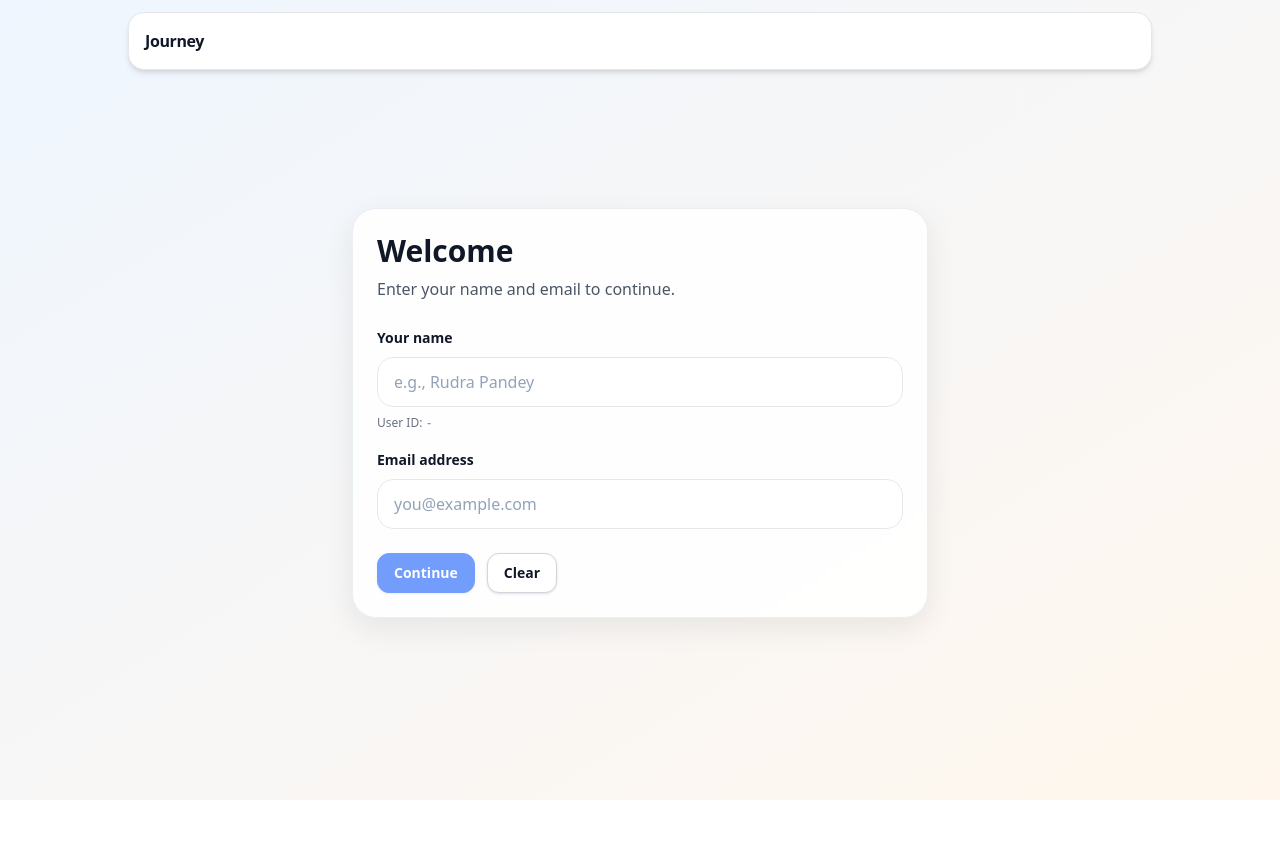
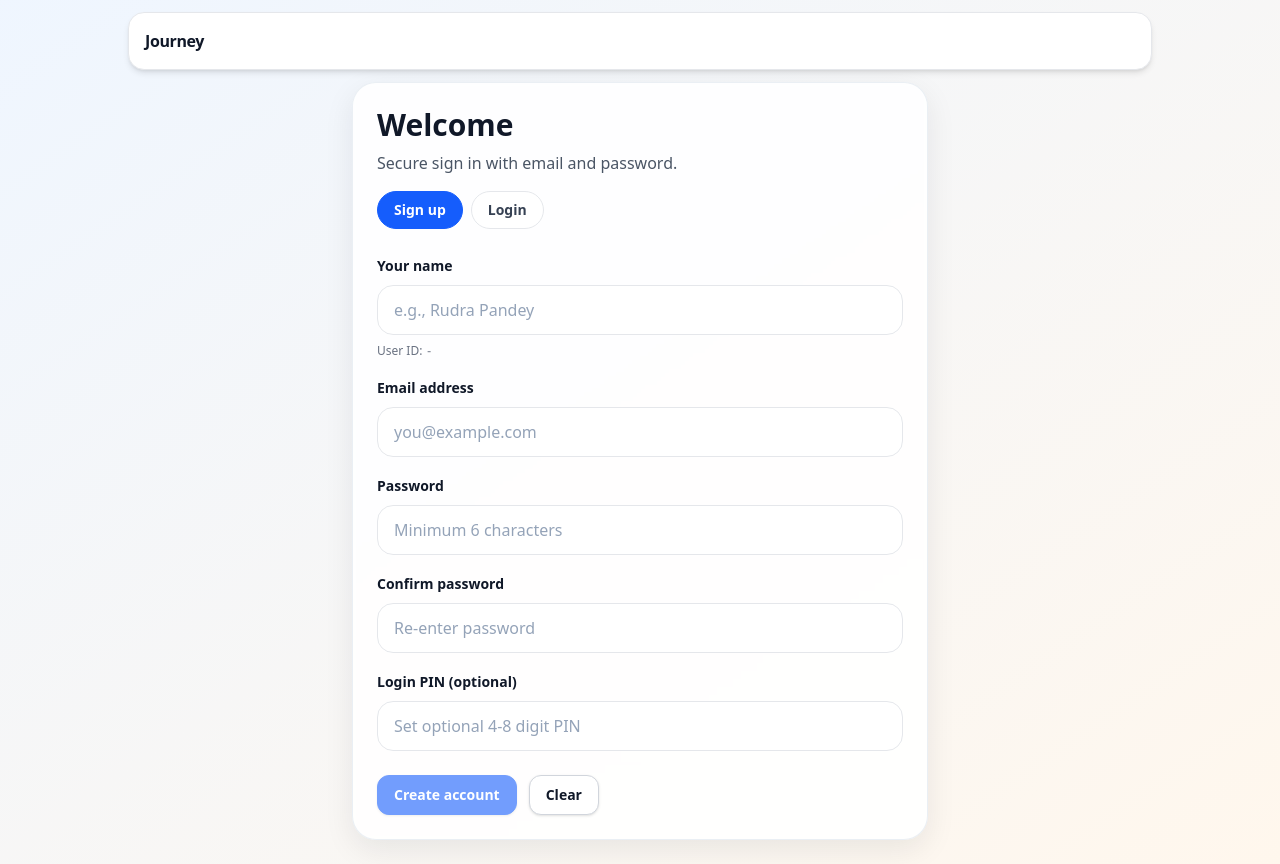
Before and after one commit to prudra1723/journey-beta, a React (Vite) app: page / in a window 1280 px wide. Before the commit the page ends 800 px from the top, so only its background shows below. Built offline with nearby package versions, Linux system fonts and the light colour scheme; no server answers.

Commit message:
Add email/password auth with verification and optional PIN

```diff
--- a/src/lib/auth.ts
+++ b/src/lib/auth.ts
@@ -5,6 +5,36 @@ export async function signInAnonymously() {
   const { data, error } = await supabase.auth.signInAnonymously();
   if (error) throw error;
   return data; // { user, session }
+}
+
+export async function signUpWithEmailPassword(
+  email: string,
+  password: string,
+) {
+  const normalizedEmail = email.trim().toLowerCase();
+  const redirectTo =
+    typeof window !== "undefined"
+      ? `${window.location.origin}/`
+      : undefined;
+  const { data, error } = await supabase.auth.signUp({
+    email: normalizedEmail,
+    password,
+    options: {
+      emailRedirectTo: redirectTo,
+    },
+  });
+  if (error) throw error;
+  return data;
+}
+
+export async function signInWithEmailPassword(email: string, password: string) {
+  const normalizedEmail = email.trim().toLowerCase();
+  const { data, error } = await supabase.auth.signInWithPassword({
+    email: normalizedEmail,
+    password,
+  });
+  if (error) throw error;
+  return data;
 }
 
 export async function getAuthSession() {
@@ -19,13 +49,15 @@ export async function ensureProfile(
   userId: string,
   displayName?: string,
   email?: string,
+  loginPin?: string,
 ) {
   const name = displayName?.trim() || "User";
   const emailValue = email?.trim();
+  const pinValue = loginPin?.trim();
 
   const { data: existing, error: findErr } = await supabase
     .from("profiles")
-    .select("id,display_name")
+    .select("id,display_name,email,login_pin")
     .eq("id", userId)
     .maybeSingle();
   if (findErr) throw findErr;
@@ -35,11 +67,13 @@ export async function ensureProfile(
       display_name: string;
       name_key: string;
       email?: string | null;
+      login_pin?: string | null;
     } = {
       display_name: name,
       name_key: normalizeName(name),
     };
     if (emailValue) updatePayload.email = emailValue;
+    if (pinValue) updatePayload.login_pin = pinValue;
 
     const { data: updated, error: updateErr } = await supabase
       .from("profiles")
@@ -56,12 +90,14 @@ export async function ensureProfile(
     display_name: string;
     name_key: string;
     email?: string | null;
+    login_pin?: string | null;
   } = {
     id: userId,
     display_name: name,
     name_key: normalizeName(name),
   };
   if (emailValue) insertPayload.email = emailValue;
+  if (pinValue) insertPayload.login_pin = pinValue;
 
   const { data: created, error: insertErr } = await supabase
     .from("profiles")
@@ -76,7 +112,7 @@ export async function ensureProfile(
 export async function getProfile(userId: string) {
   const { data, error } = await supabase
     .from("profiles")
-    .select("id,display_name")
+    .select("id,display_name,email,login_pin")
     .eq("id", userId)
     .maybeSingle();
 
--- a/src/pages/Start.tsx
+++ b/src/pages/Start.tsx
@@ -2,7 +2,14 @@ import { useMemo, useState } from "react";
 import { Link } from "react-router-dom";
 import { Card } from "../components/ui/Card";
 import { Button } from "../components/ui/Button";
-import { ensureProfile, getAuthSession, signInAnonymously } from "../lib/auth";
+import {
+  ensureProfile,
+  getAuthSession,
+  getProfile,
+  signInWithEmailPassword,
+  signOut,
+  signUpWithEmailPassword,
+} from "../lib/auth";
 import { setSessionFromProfile } from "../lib/session";
 import { createGroup, getGroupByCode, joinGroup } from "../lib/appDb";
 
@@ -26,8 +33,14 @@ export function Start({ onDone }: { onDone: (groupId?: string) => void }) {
     initialCode ? "join" : "create",
   );
   const [stage, setStage] = useState<"identity" | "group">("identity");
+  const [authMode, setAuthMode] = useState<"signup" | "login">("signup");
   const [name, setName] = useState("");
   const [email, setEmail] = useState("");
+  const [password, setPassword] = useState("");
+  const [confirmPassword, setConfirmPassword] = useState("");
+  const [pin, setPin] = useState("");
+  const [authUserId, setAuthUserId] = useState<string | null>(null);
+  const [authNotice, setAuthNotice] = useState<string | null>(null);
   const [groupName, setGroupName] = useState("");
   const [inviteCode, setInviteCode] = useState(initialCode);
 
@@ -45,8 +58,16 @@ export function Start({ onDone }: { onDone: (groupId?: string) => void }) {
     () => /^[^\s@]+@[^\s@]+\.[^\s@]+$/.test(emailKey),
     [emailKey],
   );
+  const passwordValid = password.length >= 6;
+  const pinValid = pin.trim().length === 0 || /^\d{4,8}$/.test(pin.trim());
 
-  const canContinueIdentity = !keyIssue && name.trim().length >= 2 && emailValid;
+  const canContinueIdentity =
+    !keyIssue &&
+    name.trim().length >= 2 &&
+    emailValid &&
+    passwordValid &&
+    pinValid &&
+    (authMode === "login" || confirmPassword === password);
   const canContinueGroup =
     !keyIssue &&
     name.trim().length >= 2 &&
@@ -64,10 +85,79 @@ export function Start({ onDone }: { onDone: (groupId?: string) => void }) {
     return Promise.race([p, timeout]);
   };
 
-  function handleIdentityContinue() {
+  async function handleIdentityContinue() {
     if (!canContinueIdentity || busy) return;
-    setError(null);
-    setStage("group");
+    try {
+      setBusy(true);
+      setError(null);
+      setAuthNotice(null);
+      const trimmedName = name.trim();
+      const normalizedEmail = email.trim().toLowerCase();
+      const pinValue = pin.trim();
+
+      setStep(`auth:${authMode}`);
+      let userId: string | null = null;
+
+      if (authMode === "signup") {
+        const signup = await withTimeout(
+          signUpWithEmailPassword(normalizedEmail, password),
+          "Sign up",
+        );
+        const signupUserId =
+          signup.user?.id ?? signup.session?.user?.id ?? null;
+        if (!signupUserId) {
+          throw new Error("Sign up failed.");
+        }
+
+        if (!signup.session) {
+          setAuthNotice(
+            "Verification email sent. Verify your email, then sign in to continue.",
+          );
+          setAuthMode("login");
+          setStep("auth:verify_email");
+          return;
+        }
+        userId = signupUserId;
+      } else {
+        const signin = await withTimeout(
+          signInWithEmailPassword(normalizedEmail, password),
+          "Sign in",
+        );
+        userId = signin.user?.id ?? signin.session?.user?.id ?? null;
+      }
+
+      if (!userId) throw new Error("Authentication failed.");
+
+      // Enforce optional PIN for returning accounts.
+      const existingProfile = await withTimeout(getProfile(userId), "Profile load");
+      const existingPin =
+        (existingProfile as { login_pin?: string | null } | null)?.login_pin ??
+        null;
+      if (authMode === "login" && existingPin && pinValue !== existingPin) {
+        await signOut();
+        throw new Error("Invalid PIN. Enter the correct login PIN.");
+      }
+
+      setStep("profile:ensure");
+      const profile = await withTimeout(
+        ensureProfile(
+          userId,
+          trimmedName,
+          normalizedEmail,
+          pinValue || undefined,
+        ),
+        "Profile setup",
+      );
+      setSessionFromProfile(profile.id, profile.display_name ?? trimmedName);
+      setAuthUserId(profile.id);
+      setStage("group");
+      setStep("auth:ready");
+    } catch (err: any) {
+      setStep("error");
+      setError(err?.message || "Could not authenticate.");
+    } finally {
+      setBusy(false);
+    }
   }
 
   async function handleGroupContinue() {
@@ -97,43 +187,32 @@ export function Start({ onDone }: { onDone: (groupId?: string) => void }) {
           throw new Error("Invalid invite code.");
         }
         setNameHint(
-          "Joining creates a new device session (names can be reused).",
+          "Joining keeps your verified account and existing profile data.",
         );
       }
 
-      // ✅ Reuse existing session if present; only create a new anon session if needed
+      // Ensure authenticated user id exists (identity step should set it).
       setStep("auth:checkSession");
-      const sessionRes = await withTimeout(getAuthSession(), "Session check");
-      const existingUserId = sessionRes?.data?.session?.user?.id ?? null;
-
-      let authUserId = existingUserId;
-      if (!authUserId) {
-        setStep("auth:signInAnonymously");
-        const auth = await withTimeout(signInAnonymously(), "Guest login");
-        authUserId = auth?.user?.id ?? auth?.session?.user?.id ?? null;
+      let currentUserId = authUserId;
+      if (!currentUserId) {
+        const sessionRes = await withTimeout(getAuthSession(), "Session check");
+        currentUserId = sessionRes?.data?.session?.user?.id ?? null;
       }
-      if (!authUserId) throw new Error("Anonymous login failed");
-
-      // ✅ Ensure profile (should be UPSERT in auth.ts)
-      setStep("profile:ensure");
-      const profile = await withTimeout(
-        ensureProfile(authUserId, trimmedName, email.trim()),
-        "Profile setup",
-      );
-
-      setSessionFromProfile(profile.id, profile.display_name ?? trimmedName);
+      if (!currentUserId) {
+        throw new Error("Login required. Please sign in first.");
+      }
 
       // ✅ Create or Join group
       setStep(mode === "create" ? "group:create" : "group:join");
       let group: { id: string } | null = null;
       if (mode === "create") {
         group = await withTimeout(
-          createGroup(groupName.trim(), authUserId),
+          createGroup(groupName.trim(), currentUserId),
           "Create group",
         );
       } else {
         group = await withTimeout(
-          joinGroup(inviteCode.trim(), authUserId, trimmedName),
+          joinGroup(inviteCode.trim(), currentUserId, trimmedName),
           "Join group",
         );
       }
@@ -173,8 +252,35 @@ export function Start({ onDone }: { onDone: (groupId?: string) => void }) {
                   Welcome
                 </div>
                 <p className="mt-2 text-gray-600">
-                  Enter your name and email to continue.
+                  Secure sign in with email and password.
                 </p>
+
+                <div className="mt-4 flex gap-2">
+                  <button
+                    type="button"
+                    onClick={() => setAuthMode("signup")}
+                    className={[
+                      "px-4 py-2 rounded-full border text-sm font-semibold",
+                      authMode === "signup"
+                        ? "bg-blue-600 text-white border-blue-600"
+                        : "bg-white border-gray-200 text-gray-700",
+                    ].join(" ")}
+                  >
+                    Sign up
+                  </button>
+                  <button
+                    type="button"
+                    onClick={() => setAuthMode("login")}
+                    className={[
+                      "px-4 py-2 rounded-full border text-sm font-semibold",
+                      authMode === "login"
+                        ? "bg-blue-600 text-white border-blue-600"
+                        : "bg-white border-gray-200 text-gray-700",
+                    ].join(" ")}
+                  >
+                    Login
+                  </button>
+                </div>
 
                 <div className="mt-6 space-y-4">
                   <div>
@@ -210,6 +316,68 @@ export function Start({ onDone }: { onDone: (groupId?: string) => void }) {
                       </div>
                     )}
                   </div>
+
+                  <div>
+                    <label className="text-sm font-semibold text-gray-900">
+                      Password
+                    </label>
+                    <input
+                      value={password}
+                      onChange={(e) => setPassword(e.target.value)}
+                      placeholder="Minimum 6 characters"
+                      type="password"
+                      className="mt-2 w-full rounded-2xl border border-gray-200 bg-white px-4 py-3 outline-none focus:border-blue-400 focus:ring-4 focus:ring-blue-200"
+                    />
+                    {!passwordValid && password.length > 0 && (
+                      <div className="mt-2 text-xs text-red-600">
+                        Password must be at least 6 characters.
+                      </div>
+                    )}
+                  </div>
+
+                  {authMode === "signup" && (
+                    <div>
+                      <label className="text-sm font-semibold text-gray-900">
+                        Confirm password
+                      </label>
+                      <input
+                        value={confirmPassword}
+                        onChange={(e) => setConfirmPassword(e.target.value)}
+                        placeholder="Re-enter password"
+                        type="password"
+                        className="mt-2 w-full rounded-2xl border border-gray-200 bg-white px-4 py-3 outline-none focus:border-blue-400 focus:ring-4 focus:ring-blue-200"
+                      />
+                      {confirmPassword.length > 0 &&
+                        confirmPassword !== password && (
+                          <div className="mt-2 text-xs text-red-600">
+                            Passwords do not match.
+                          </div>
+                        )}
+                    </div>
+                  )}
+
+                  <div>
+                    <label className="text-sm font-semibold text-gray-900">
+                      Login PIN (optional)
+                    </label>
+                    <input
+                      value={pin}
+                      onChange={(e) => setPin(e.target.value)}
+                      placeholder={
+                        authMode === "signup"
+                          ? "Set optional 4-8 digit PIN"
+                          : "Enter PIN if your account has one"
+                      }
+                      type="password"
+                      inputMode="numeric"
+                      className="mt-2 w-full rounded-2xl border border-gray-200 bg-white px-4 py-3 outline-none focus:border-blue-400 focus:ring-4 focus:ring-blue-200"
+                    />
+                    {!pinValid && (
+                      <div className="mt-2 text-xs text-red-600">
+                        PIN must be 4 to 8 digits.
+                      </div>
+                    )}
+                  </div>
                 </div>
 
                 <div className="mt-6 flex flex-col gap-3 sm:flex-row">
@@ -219,13 +387,20 @@ export function Start({ onDone }: { onDone: (groupId?: string) => void }) {
                     onClick={handleIdentityContinue}
                     className="w-full sm:w-auto"
                   >
-                    Continue
+                    {busy
+                      ? "Working..."
+                      : authMode === "signup"
+                        ? "Create account"
+                        : "Login"}
                   </Button>
                   <Button
                     variant="ghost"
                     onClick={() => {
                       setName("");
                       setEmail("");
+                      setPassword("");
+                      setConfirmPassword("");
+                      setPin("");
                     }}
                     disabled={busy}
                     className="w-full sm:w-auto"
@@ -233,6 +408,12 @@ export function Start({ onDone }: { onDone: (groupId?: string) => void }) {
                     Clear
                   </Button>
                 </div>
+
+                {authNotice && (
+                  <div className="mt-4 rounded-2xl border border-blue-200 bg-blue-50 p-3 text-sm text-blue-700">
+                    {authNotice}
+                  </div>
+                )}
               </>
             ) : (
               <>
```
Also changed, not shown: 1 other file (tests, documents, lock files or other folders).
